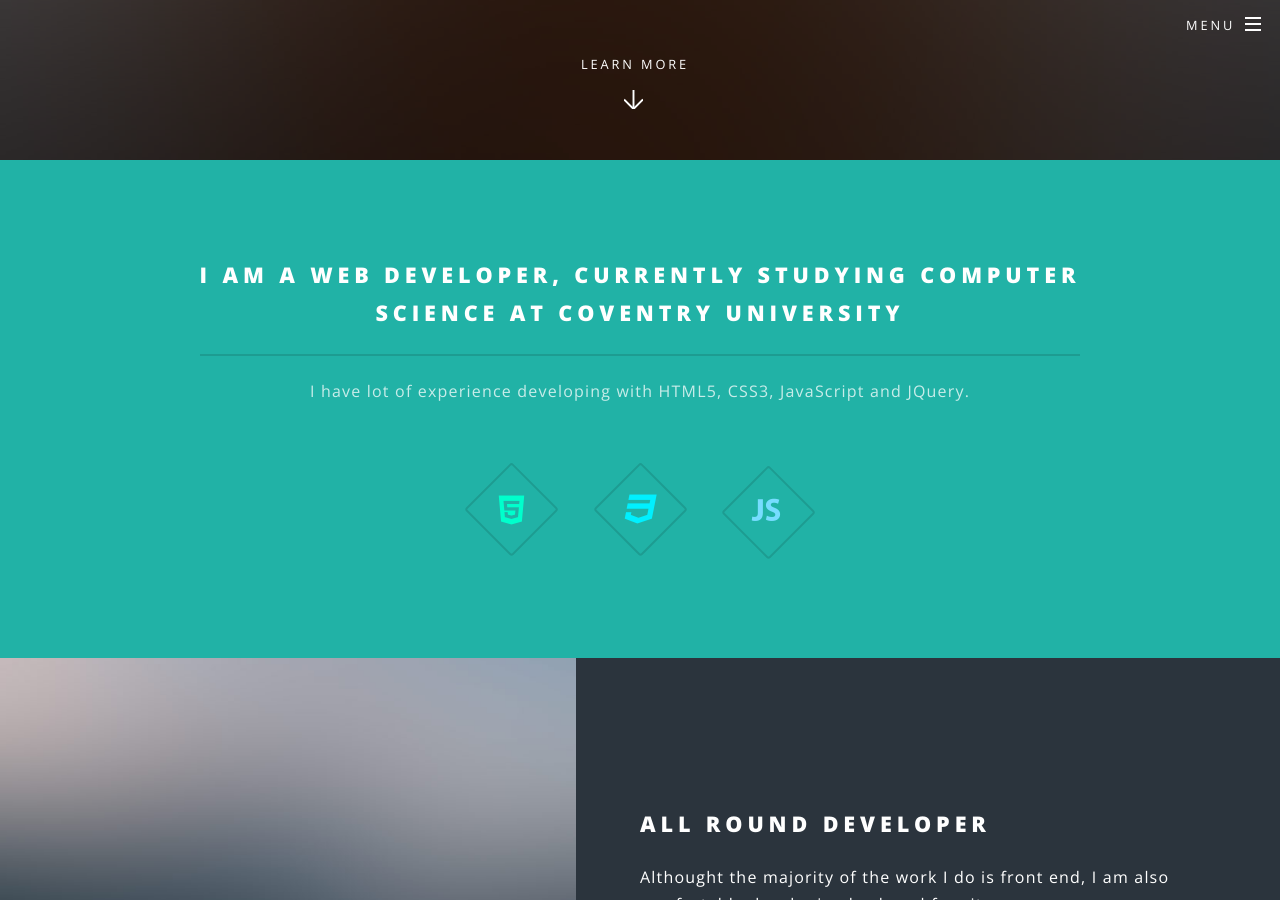
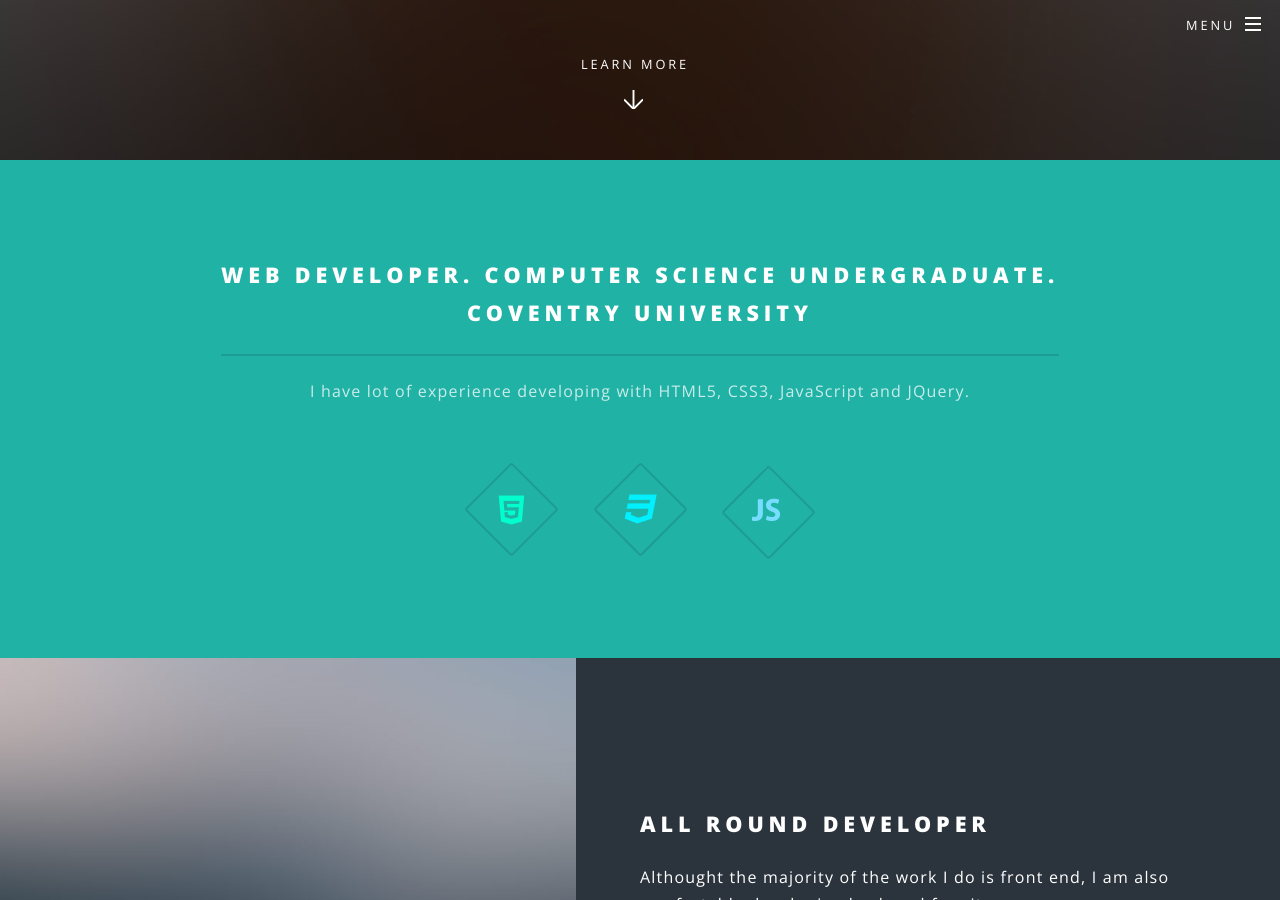
Before and after one commit to edprince/edwardprince.com, a Jekyll site: the page built from index.html, in a window 1280 px wide and 900 px high, scrolled down 740 px. Built offline with Jekyll 4.4.1, drawn with Linux system fonts in a browser that asks for light colours.

Commit message:
grammar fix

```diff
--- a/index.html
+++ b/index.html
@@ -19,8 +19,8 @@ layout: landing
 					<section id="one" class="wrapper style1 special">
 						<div class="inner">
 							<header class="major">
-								<h2>I am a web developer, currently studying Computer<br />
-								Science at Coventry University</h2>
+								<h2>Web developer. Computer Science Undergraduate. <br />
+								Coventry University</h2>
 								<p>I have lot of experience developing with HTML5, CSS3,
 								  JavaScript and JQuery.</p>
 							</header>
```
Also changed, not shown: _posts/2016-03-14-making-this-site.md (+1 -1 lines), 3 other files.
